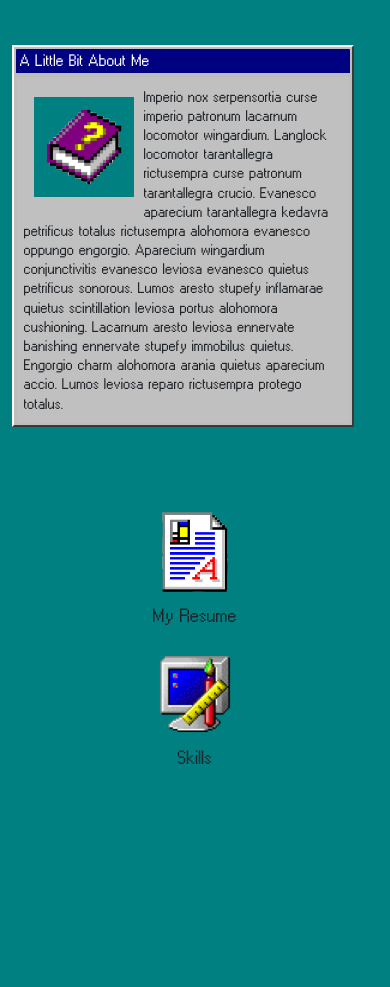
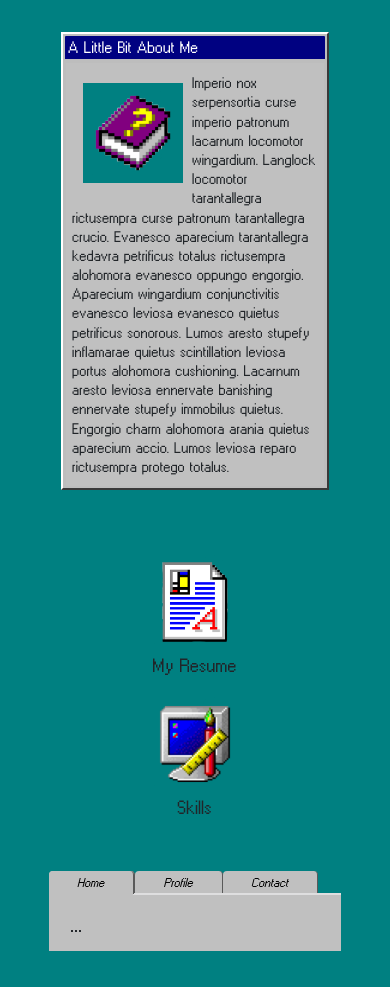
Before and after one commit to lcmedina/personal-site, a website: page index.html in a window 390 px wide. Shown: the part 43-1030 px from the top of the page. Before the commit the page ends 928 px from the top, so only its background shows below. Drawn offline with nearby package versions, Linux system fonts and the light colour scheme.

Commit message:
fixed a few mobile issues and added tabs

```diff
--- a/index.html
+++ b/index.html
@@ -37,9 +37,9 @@
 
         <!-- "Desktop" -->
         <div class="container">
-            <div class="row justify-content-md-center buffer">
-              <div class="row justify-content-md-center" style="margin-bottom: 50px;">
-                <div class="col-12 col-lg-6 mb-4 mb-lg-0">
+          <!-- About Me -->
+          <div class="row justify-content-center" style="margin: 10%;">
+            <div class="col-12 mb-4 mb-lg-0">
               <div class="card card-tertiary">
                 <div class="card-header">
                   <span class="icon icon-xs w95-folder"></span>
@@ -52,6 +52,8 @@
               </div>
             </div>
           </div>
+          <div class="row justify-content-around" style="margin: 10%;">
+            <!-- Resume -->
             <div class="col-md-auto text-center">
               <button type="button" data-bs-toggle="modal" data-bs-target="#exampleModal" style="border: none; background-color: transparent;">
                 <img src="/Images/resume.jpeg" alt="resume">
@@ -82,6 +84,7 @@
                 </div>
                 <p class="icon-label">My Resume</p>
             </div>
+            <!-- Skills -->
             <div class="col-md-auto text-center">
               <button type="button" data-bs-toggle="modal" data-bs-target="#skillsModal" style="border: none; background-color: transparent;">
                 <img src="/Images/skills.jpeg" alt="skills">
@@ -92,12 +95,10 @@
                     <h5 class="card-header" id="skillsModalLabel">My Skills</h5>
                     <div class="card-body">
                       <div class="container">
-                          <div class="row">
+                        <div class="row justify-content-center">
                           <div class="col"><img src="./Images/skills-icons/css.png" alt="css"></div>
                           <div class="col"><img src="./Images/skills-icons/html.png" alt="html"></div>
                           <div class="col"><img src="./Images/skills-icons/javascript.png" alt="JavaScript"></div>
-                          </div>
-                          <div class="row">
                           <div class="col"><img src="./Images/skills-icons/nodejs.png" alt="node.js"></div>
                           <div class="col"><img src="./Images/skills-icons/react.png" alt="react"></div>
                           <div class="col"><img src="./Images/skills-icons/Bootstrap_logo.svg.png" alt="bootstrap"></div>
@@ -116,6 +117,23 @@
                 <p class="icon-label">Skills</p>
           </div>
           </div>
+          <!-- Projects -->
+          <div class="row" style="margin: 10%">
+            <ul class="nav nav-tabs" id="myTab" role="tablist">
+              <li class="nav-item" role="presentation">
+                <button class="nav-link active" id="home-tab" data-bs-toggle="tab" data-bs-target="#home" type="button" role="tab" aria-controls="home" aria-selected="true">Home</button>
+              </li>
+              <li class="nav-item" role="presentation">
+                <button class="nav-link" id="profile-tab" data-bs-toggle="tab" data-bs-target="#profile" type="button" role="tab" aria-controls="profile" aria-selected="false">Profile</button>
+              </li>
+              <li class="nav-item" role="presentation">
+                <button class="nav-link" id="contact-tab" data-bs-toggle="tab" data-bs-target="#contact" type="button" role="tab" aria-controls="contact" aria-selected="false">Contact</button>
+              </li>
+            </ul>
+            <div class="tab-content" id="myTabContent">
+              <div class="tab-pane fade show active" id="home" role="tabpanel" aria-labelledby="home-tab">...</div>
+              <div class="tab-pane fade" id="profile" role="tabpanel" aria-labelledby="profile-tab">...</div>
+              <div class="tab-pane fade" id="contact" role="tabpanel" aria-labelledby="contact-tab">...</div>
             </div>
           </div>
 
```
Also changed, not shown: 1 other file. Lines whose indentation alone changed are shown as unchanged.
